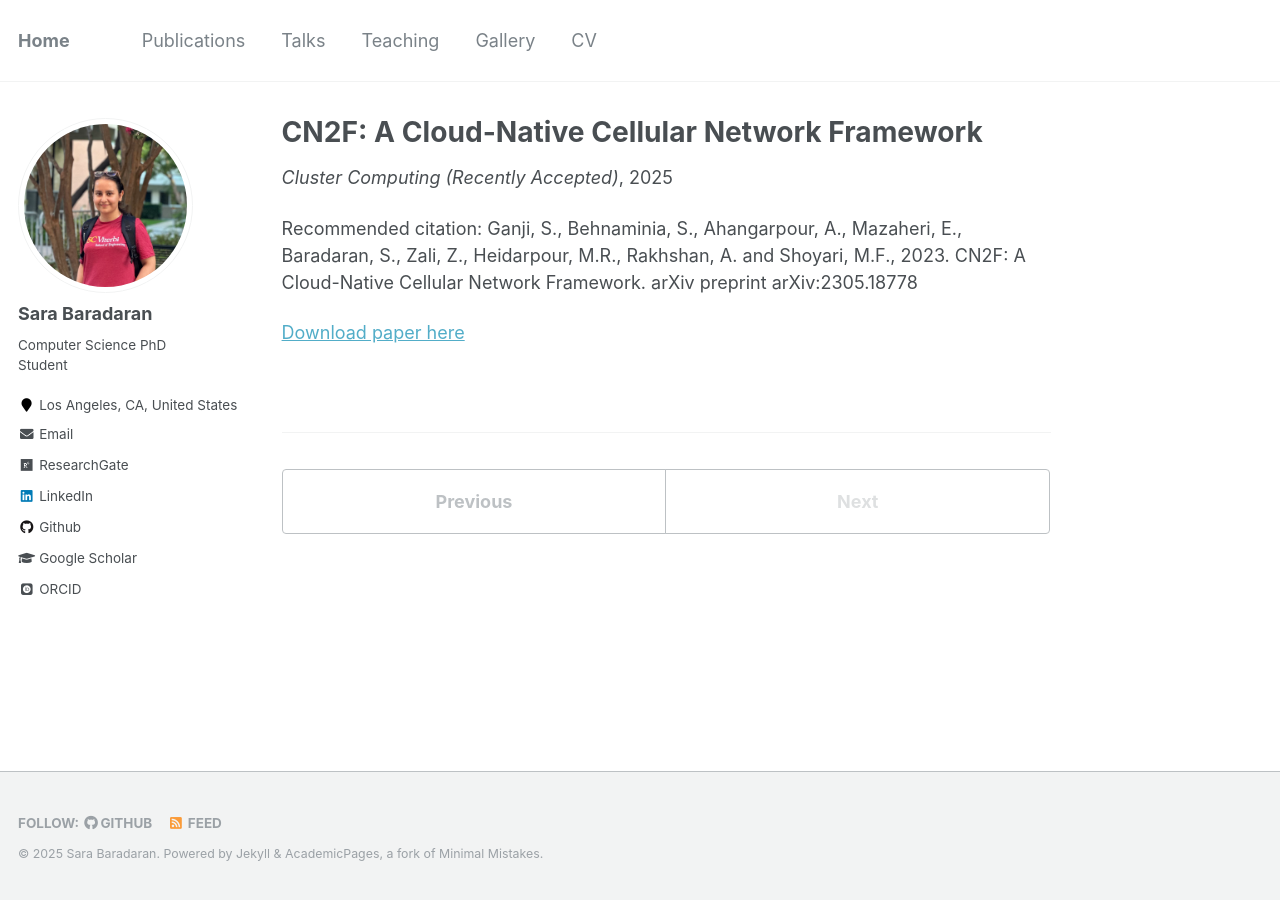
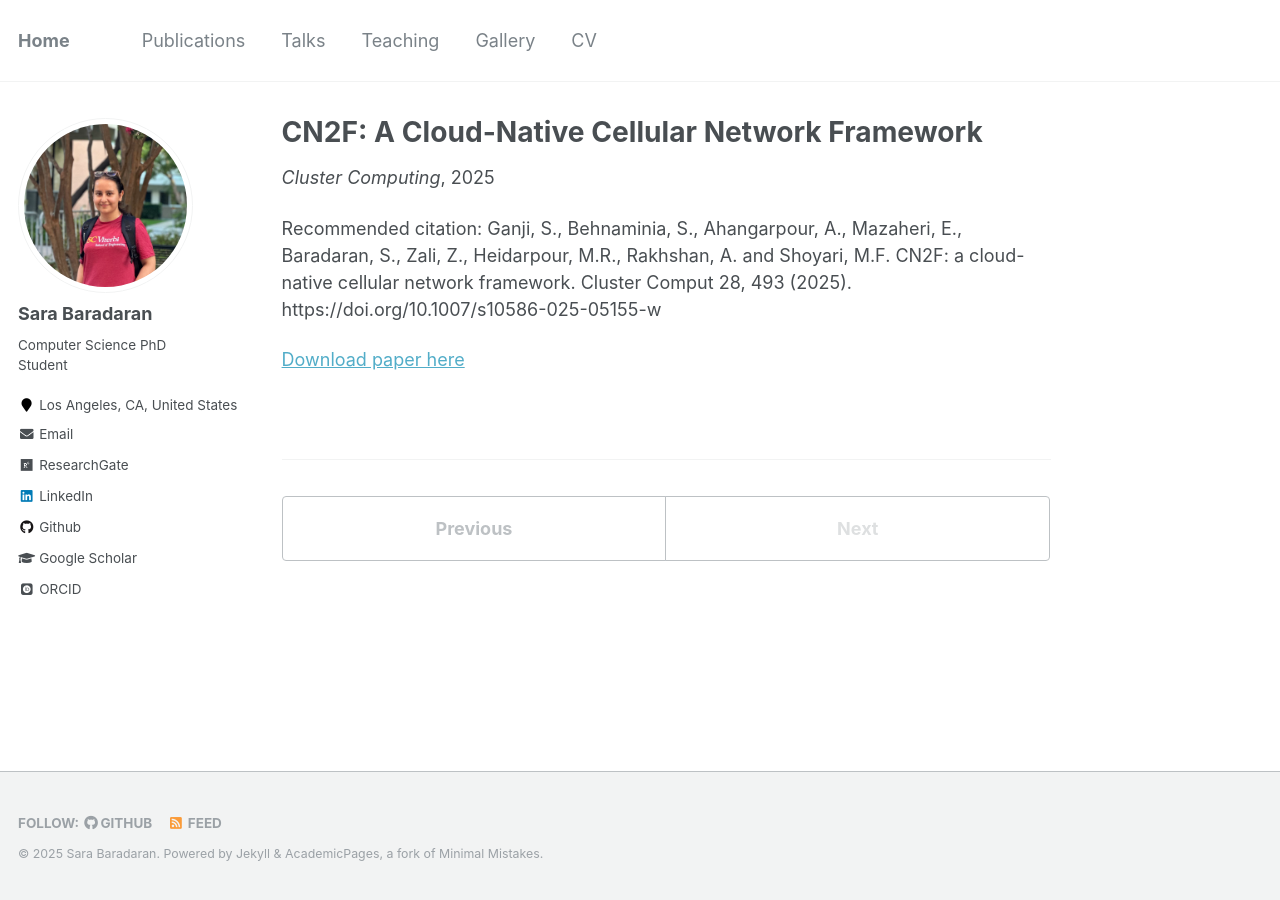
Before and after one commit to SaraBaradaran/SaraBaradaran.github.io, a Jekyll site: the page built from _publications/CN2F.md, in a window 1280 px wide. Built offline with Jekyll 4.4.1, drawn with Linux system fonts in a browser that asks for light colours; some web fonts are replaced.

Commit message:
Update CN2F.md

```diff
--- a/_publications/CN2F.md
+++ b/_publications/CN2F.md
@@ -3,9 +3,10 @@ title: "CN2F: A Cloud-Native Cellular Network Framework"
 collection: publications
 excerpt: 'In this paper, we share our findings, accompanied by a comprehensive online codebase, about the best practice of using different open-source projects in order to realize a flexible testbed for academia and industrial Research and Development (R&D) activities on the future generation of cellular networks.'
 date: 2025-11-01
-venue: 'Cluster Computing (Recently Accepted)'
+venue: 'Cluster Computing'
 
-citation: 'Ganji, S., Behnaminia, S., Ahangarpour, A., Mazaheri, E., Baradaran, S., Zali, Z., Heidarpour, M.R., Rakhshan, A. and Shoyari, M.F., 2023. CN2F: A Cloud-Native Cellular Network Framework. arXiv preprint arXiv:2305.18778'
+citation: 'Ganji, S., Behnaminia, S., Ahangarpour, A., Mazaheri, E., Baradaran, S., Zali, Z., Heidarpour, M.R., Rakhshan, A. and Shoyari, M.F. CN2F: a cloud-native cellular network framework. Cluster Comput 28, 493 (2025). https://doi.org/10.1007/s10586-025-05155-w'
+
 ---
 
-[Download paper here](https://doi.org/10.48550/arXiv.2305.18778)
+[Download paper here](https://link.springer.com/article/10.1007/s10586-025-05155-w)
```
